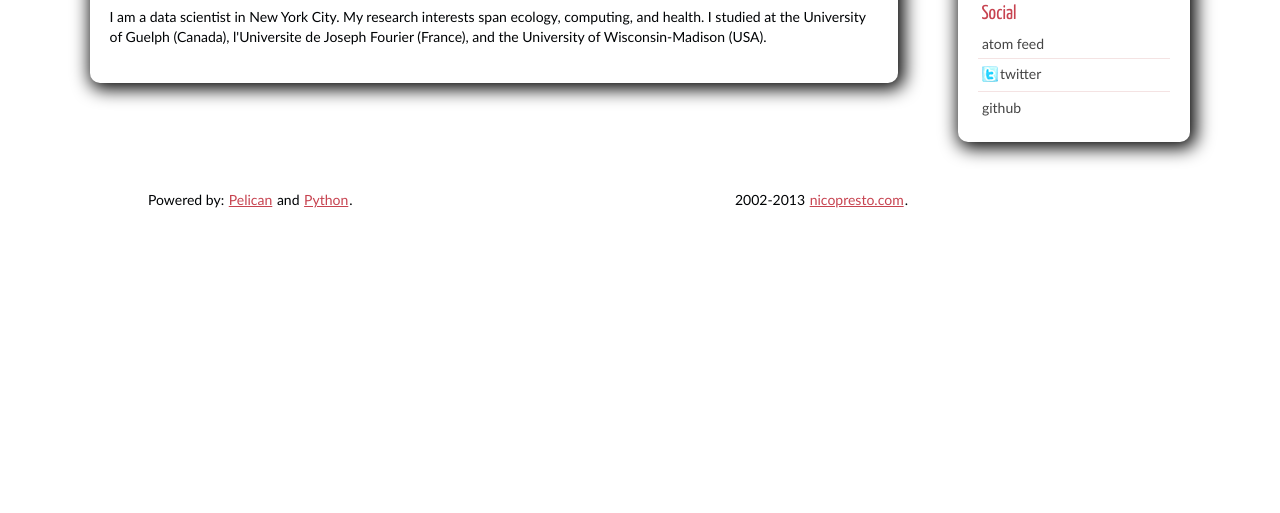
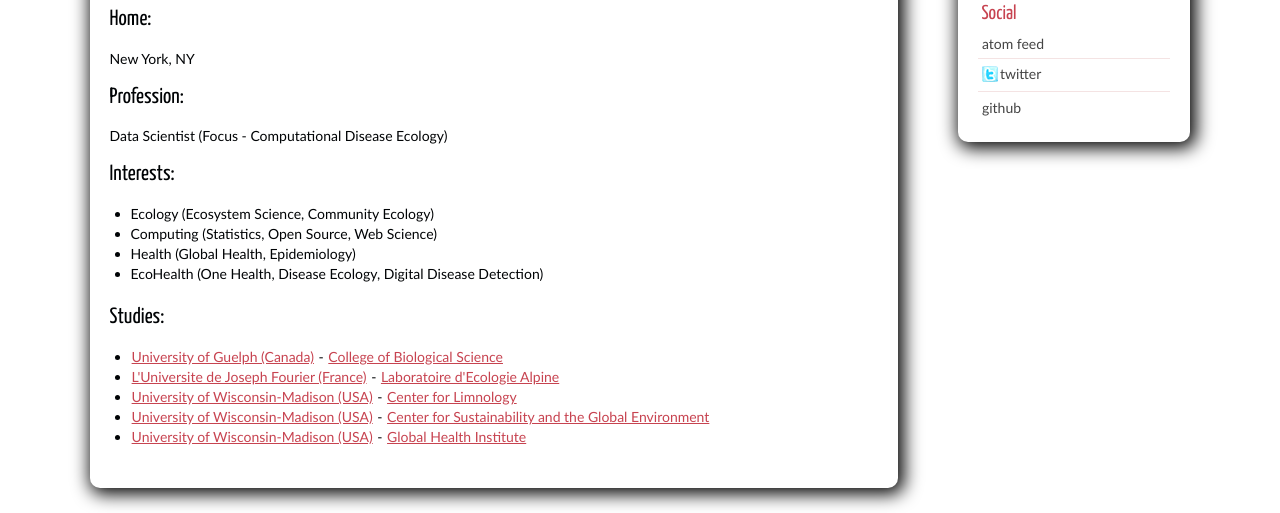
Before and after one commit to nicopresto/nicopresto.github.com, a plain HTML site: page pages/about.html in a window 1280 px wide. Shown: the part 194-707 px from the top of the page. Drawn offline with Linux system fonts and the light colour scheme.

Commit message:
updated about and cv pages

```diff
--- a/feeds/all.atom.xml
+++ b/feeds/all.atom.xml
@@ -1,2 +1,2 @@
 <?xml version="1.0" encoding="utf-8"?>
-<feed xmlns="http://www.w3.org/2005/Atom"><title>nicopresto.com</title><link href="http://nicopresto.github.com/" rel="alternate"></link><link href="http://nicopresto.github.com/feeds/all.atom.xml" rel="self"></link><id>http://nicopresto.github.com/</id><updated>2013-02-11T00:04:08Z</updated></feed>
+<feed xmlns="http://www.w3.org/2005/Atom"><title>nicopresto.com</title><link href="http://nicopresto.github.com/" rel="alternate"></link><link href="http://nicopresto.github.com/feeds/all.atom.xml" rel="self"></link><id>http://nicopresto.github.com/</id><updated>2013-02-11T09:37:59Z</updated></feed>
--- a/pages/about.html
+++ b/pages/about.html
@@ -37,7 +37,25 @@
 
 <section id="content" class="body">
     <h1 class="entry-title">About</h1>
-        <p>I am a data scientist in New York City. My research interests span ecology, computing, and health. I studied at the University of Guelph (Canada), l'Universite de Joseph Fourier (France), and the University of Wisconsin-Madison (USA). </p>
+        <h2>Home:</h2>
+<p>New York, NY</p>
+<h2>Profession:</h2>
+<p>Data Scientist (Focus - Computational Disease Ecology)</p>
+<h2>Interests:</h2>
+<ul>
+<li>Ecology (Ecosystem Science, Community Ecology)</li>
+<li>Computing (Statistics, Open Source, Web Science)</li>
+<li>Health (Global Health, Epidemiology)</li>
+<li>EcoHealth (One Health, Disease Ecology, Digital Disease Detection)</li>
+</ul>
+<h2>Studies:</h2>
+<ul>
+<li><a href="http://www.uoguelph.ca/">University of Guelph (Canada)</a> - <a href="http://www.cbs.uoguelph.ca/">College of Biological Science</a></li>
+<li><a href="http://www.ujf-grenoble.fr/">L'Universite de Joseph Fourier (France)</a> - <a href="http://www-leca.ujf-grenoble.fr/">Laboratoire d'Ecologie Alpine</a></li>
+<li><a href="http://wisc.edu/">University of Wisconsin-Madison (USA)</a> - <a href="http://limnology.wisc.edu/">Center for Limnology</a></li>
+<li><a href="http://wisc.edu/">University of Wisconsin-Madison (USA)</a> - <a href="http://sage.wisc.edu/">Center for Sustainability and the Global Environment</a> </li>
+<li><a href="http://wisc.edu/">University of Wisconsin-Madison (USA)</a> - <a href="http://ghi.wisc.edu/">Global Health Institute</a></li>
+</ul>
 </section>
 
         <aside id="sidebar">
```
Also changed, not shown: pages/cv.html (+1 -1 lines).
